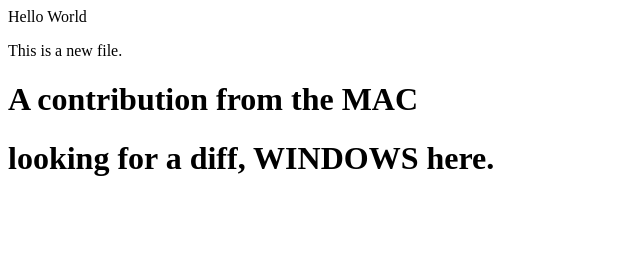
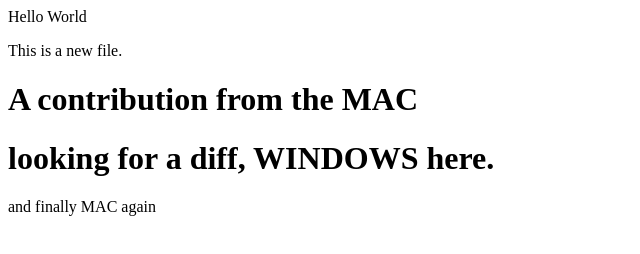
Before and after one commit to cirrus1802/clouds, a plain HTML site: page index.html in a window 1280 px wide. Shown: the whole page, without its empty margins (0-640 px from the left). Drawn offline with Linux system fonts and the light colour scheme.

Commit message:
continue testing github

```diff
--- a/index.html
+++ b/index.html
@@ -6,5 +6,6 @@
 <p>This is a new file.</p>
 <h1>A contribution from the MAC</h1>
 <h1>looking for a diff, WINDOWS here.</h1>
+<p>and finally MAC again</p>
 </body>
 </html>
```
